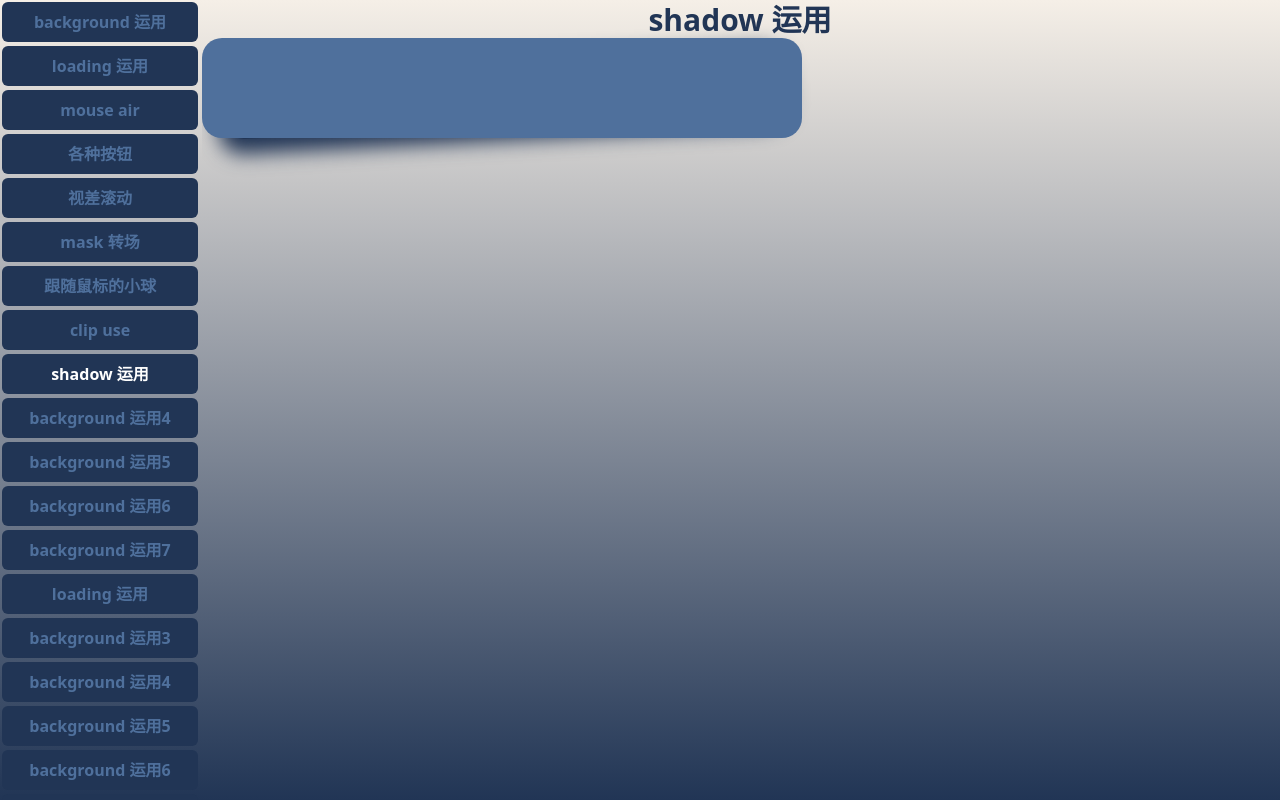
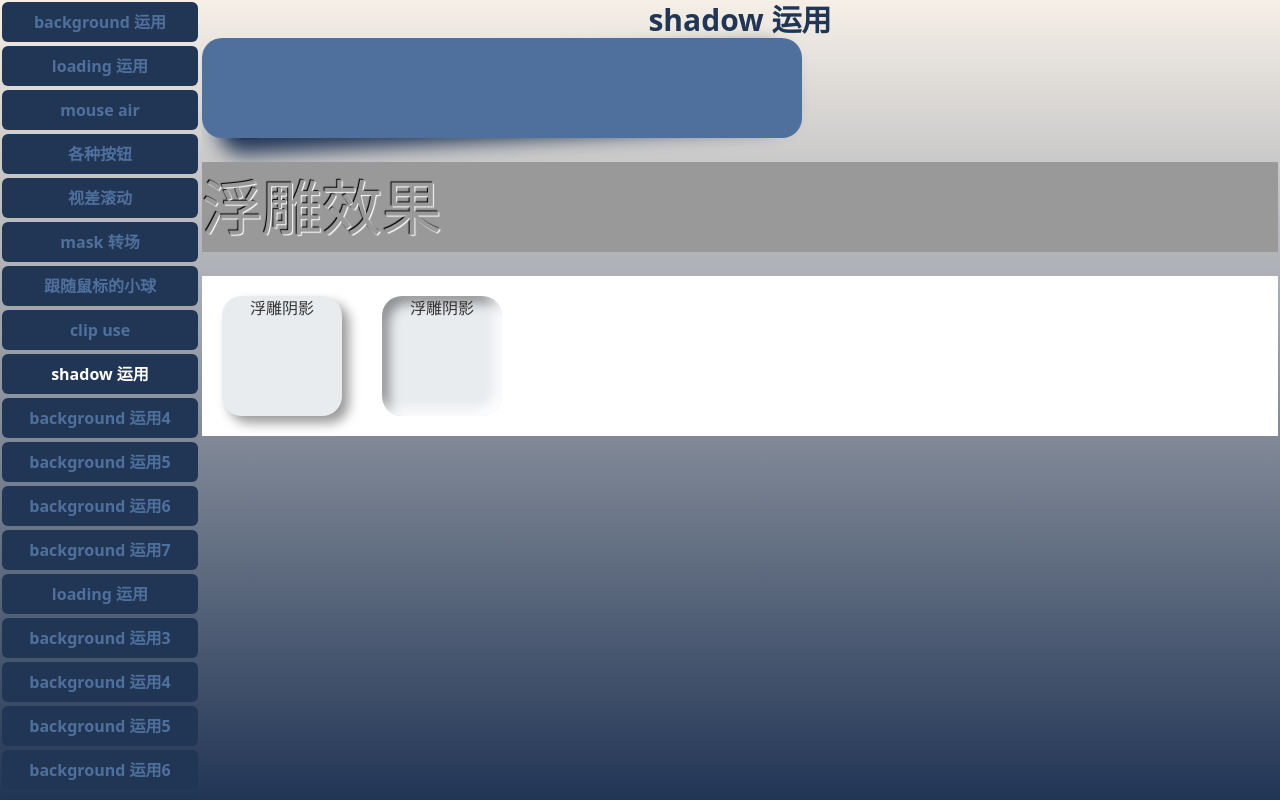
Before and after one commit to XyanZhang/nextjs-css-example, a Next.js app: page /shadow in a window 1280 px wide. Built offline with nearby package versions, Linux system fonts and the light colour scheme.

Commit message:
feat: shadow button

```diff
--- a/src/app/(items)/shadow/index.module.scss
+++ b/src/app/(items)/shadow/index.module.scss
@@ -7,7 +7,7 @@
 }
 
 .shadowBox::before {
-  content: "";
+  content: '';
   position: absolute;
   top: 50%;
   left: 5%;
@@ -20,3 +20,46 @@
   box-shadow: 0 0 20px 15px var(--theme1-3);
   z-index: -1;
 }
+.shadowText {
+  font-size: 60px;
+  background: #999;
+  p {
+    color: #999;
+    // text-shadow: 1px 1px 1px #000; // 添加阴影
+    text-shadow: 1px 1px 1px #fff, -1px -1px 1px #000;
+  }
+}
+.shadowBtn {
+  background-color: #fff;
+  display: flex;
+  text-align: center;
+  div {
+    cursor: pointer;
+    user-select: none;
+    margin: 20px;
+    border-radius: 20px;
+    width: 120px;
+    height: 120px;
+    background: #e9ecef;
+    color: #333;
+    box-shadow: 7px 7px 12px rgba(0, 0, 0, 0.4),
+      -7px -7px 12px rgba(255, 255, 255, 0.9);
+    transition: 0.2s all;
+    &:active {
+      box-shadow: 0 0 0 rgba(0, 0, 0, 0.4), 0 0 0 rgba(255, 255, 255, 0.9),
+        inset -7px -7px 12px rgba(255, 255, 255, 0.9),
+        inset 7px 7px 12px rgba(0, 0, 0, 0.4);
+    }
+  }
+
+  div:nth-child(2) {
+    transition: 0.2s all;
+    box-shadow: 0 0 0 rgba(0, 0, 0, 0.4), 0 0 0 rgba(255, 255, 255, 0.9),
+      inset -7px -7px 12px rgba(255, 255, 255, 0.9),
+      inset 7px 7px 12px rgba(0, 0, 0, 0.4);
+    &:active {
+      box-shadow: 7px 7px 12px rgba(0, 0, 0, 0.4),
+        -7px -7px 12px rgba(255, 255, 255, 0.9);
+    }
+  }
+}
--- a/src/app/(items)/shadow/page.tsx
+++ b/src/app/(items)/shadow/page.tsx
@@ -7,6 +7,14 @@ export default function ShadowUse() {
   return (
     <div className="h-screen">
       <div className={styles.shadowBox}></div>
+      <br />
+      <div className={styles.shadowText}>
+        <p>浮雕效果</p>
+      </div>
+      <br />
+      <div className={styles.shadowBtn}>
+        <div>浮雕阴影</div><div>浮雕阴影</div>
+      </div>
     </div>
   )
 }
```
Also changed, not shown: src/app/(items)/shadow/docs.md (added, +27 -0 lines).
